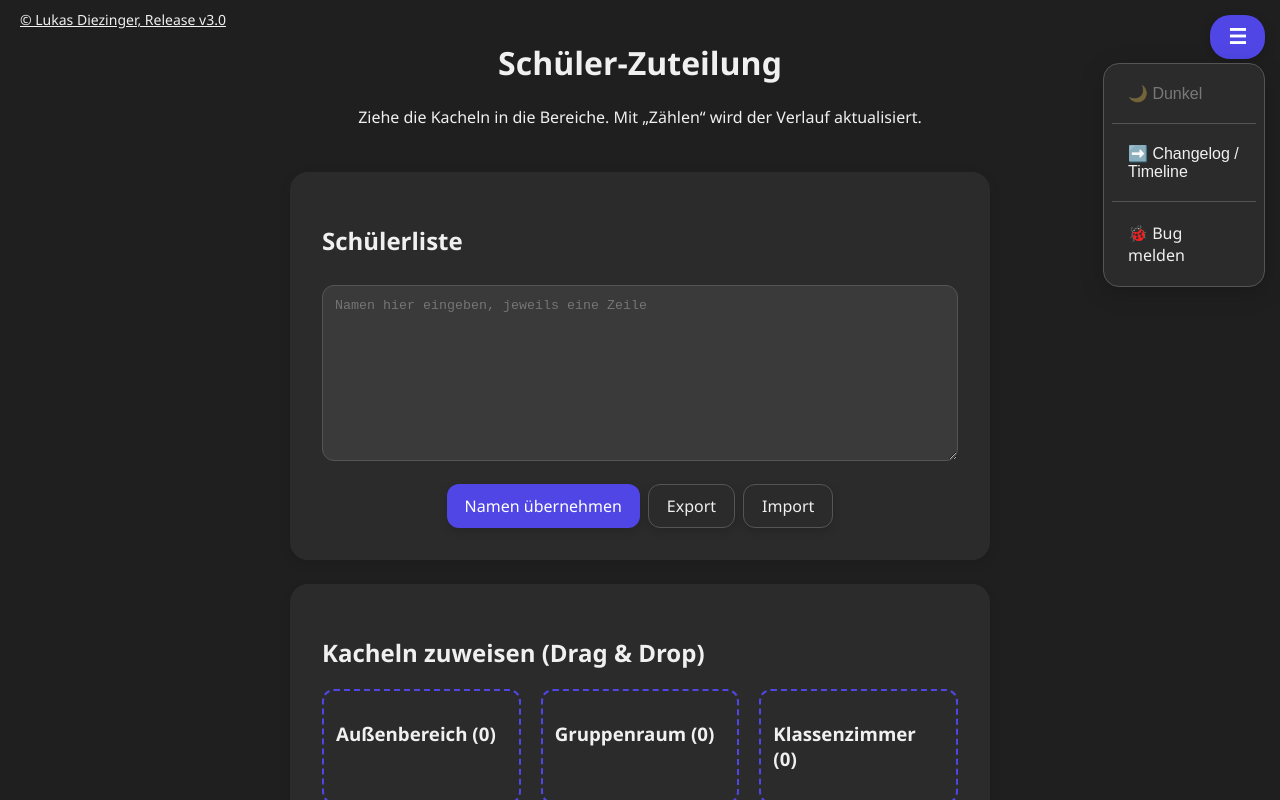
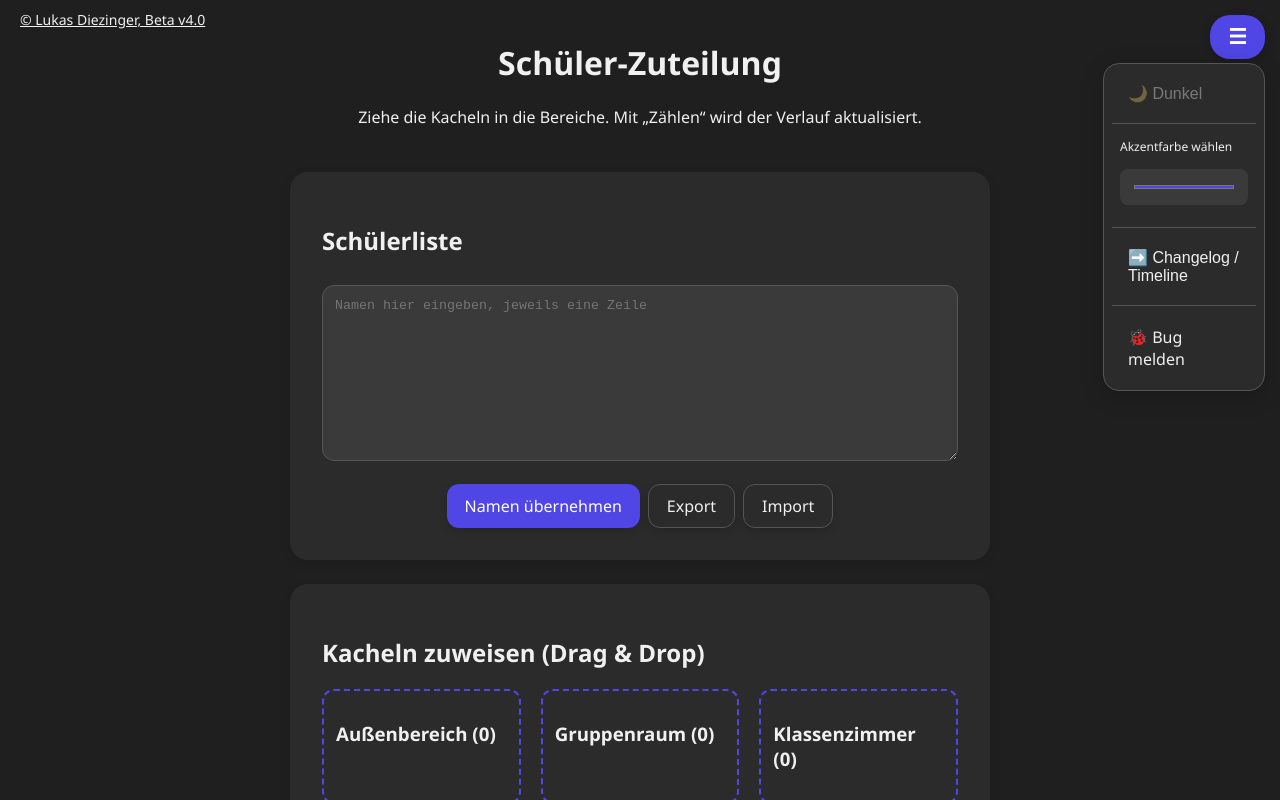
Before and after one commit to TheUltimateVxnom/ZuteilungSchueler, a React (Vite) app: page / in a window 1280 px wide. Both pictures are taken after a click on the button "Menü öffnen". Shown: the top 800 px of the page. Built offline with nearby package versions, Linux system fonts and the light colour scheme.

Commit message:
Beta v4.0

```diff
--- a/src/App.jsx
+++ b/src/App.jsx
@@ -1,7 +1,7 @@
 import React, { useEffect, useState, useRef } from "react";
 import Maintenance from "./Maintenance.jsx"; // Wartungsseite importieren
 
-function MenuDropdown({ theme, toggleTheme, onShowTimeline, onShowApp, view, onShow404 }) {
+function MenuDropdown({ theme, toggleTheme, onShowTimeline, onShowApp, view, onShow404, accent, onAccentChange }) {
   const [open, setOpen] = useState(false);
   const ref = useRef();
 
@@ -32,6 +32,17 @@ function MenuDropdown({ theme, toggleTheme, onShowTimeline, onShowApp, view, onS
            {theme === "light" ? "🌙 Dunkel" : "☀️ Hell"}
             </button>
             <div className="menu-divider" />
+          <div style={{ padding: '6px 16px' }}>
+            <label style={{ display: 'block', fontSize: 12, marginBottom: 6 }}>Akzentfarbe wählen</label>
+            <input
+              aria-label="Accent color"
+              type="color"
+              value={accent}
+              onChange={(e) => onAccentChange(e.target.value)}
+              style={{ width: '100%', height: 36, borderRadius: 8, border: 'none', cursor: 'pointer' }}
+            />
+          </div>
+          <div className="menu-divider" />
           {view === "app" ? (
             <button className="menu-item" onClick={() => { setOpen(false); onShowTimeline(); }}>
               ➡️ Changelog / Timeline
@@ -179,6 +190,34 @@ export default function App() {
   }, [theme]);
   const toggleTheme = () => setTheme(theme === "light" ? "dark" : "light");
 
+  // Accent color for main app (picker in menu)
+  const [accent, setAccent] = useState(() => localStorage.getItem('accent') || '#4f46e5');
+  useEffect(() => {
+    try { document.documentElement.style.setProperty('--accent', accent); } catch (e) {}
+  }, [accent]);
+
+  const handleAccentChange = (hex) => {
+    setAccent(hex);
+    try { document.documentElement.style.setProperty('--accent', hex); } catch (e) {}
+    try {
+      const dark = shadeColor(hex, -12);
+      document.documentElement.style.setProperty('--accent-hover', dark);
+    } catch (e) {}
+    localStorage.setItem('accent', hex);
+  };
+
+  function shadeColor(hex, percent) {
+    const h = hex.replace('#','');
+    const num = parseInt(h,16);
+    let r = (num >> 16) + Math.round(255 * (percent/100));
+    let g = ((num >> 8) & 0x00FF) + Math.round(255 * (percent/100));
+    let b = (num & 0x0000FF) + Math.round(255 * (percent/100));
+    r = Math.max(Math.min(255, r), 0);
+    g = Math.max(Math.min(255, g), 0);
+    b = Math.max(Math.min(255, b), 0);
+    return '#' + ( (1<<24) + (r<<16) + (g<<8) + b ).toString(16).slice(1);
+  }
+
   // Wartungsmodus prüfen
   const maintenance = import.meta.env.VITE_MAINTENANCE_MODE === "true";
   if (maintenance) return <Maintenance />;
@@ -194,7 +233,7 @@ export default function App() {
           rel="noopener noreferrer"
           style={{ color: "inherit", textDecoration: "underline", cursor: "pointer" }}
         >
-          © Lukas Diezinger, Release v3.0
+          © Lukas Diezinger, Beta v4.0
         </a>
       </footer>
       <MenuDropdown
@@ -204,6 +243,8 @@ export default function App() {
         onShowApp={() => setView("app")}
         view={view}
         onShow404={() => setView("404")}
+        accent={accent}
+        onAccentChange={handleAccentChange}
       />
       <div className="app-container">
         <div className="app-inner">
@@ -360,91 +401,49 @@ function Timeline() {
           </div>
         </div>
         <div className="timeline-item">
-          <div
-            className="timeline-dot"
-            style={{
-              background: "#4f46e5",
-              boxShadow: "0 0 16px 4px #4f46e5"
-            }}
-          />
+          <div className="timeline-dot" />
           <div>
             <div className="timeline-date">Beta v3.0</div>
             <div className="timeline-content">Test für neue Features</div>
           </div>
         </div>
         <div className="timeline-item">
-          <div
-            className="timeline-dot"
-            style={{
-              background: "#4f46e5",
-              boxShadow: "0 0 16px 4px #4f46e5"
-            }}
-          />
+          <div className="timeline-dot" />
           <div>
             <div className="timeline-date">Release v2.2</div>
             <div className="timeline-content">Snake-Game im Wartungsmodus, Dunkle Pfeile und Scrollbar</div>
           </div>
         </div>
         <div className="timeline-item">
-          <div
-            className="timeline-dot"
-            style={{
-              background: "#4f46e5",
-              boxShadow: "0 0 16px 4px #4f46e5"
-            }}
-          />
+          <div className="timeline-dot" />
           <div>
             <div className="timeline-date">Release v2.0</div>
             <div className="timeline-content">Timeline, Anpassung für jedes Gerät, Bug-Meldefunktion</div>
           </div>
         </div>
         <div className="timeline-item">
-          <div
-            className="timeline-dot"
-            style={{
-              background: "#4f46e5",
-              boxShadow: "0 0 16px 4px #4f46e5"
-            }}
-          />
+          <div className="timeline-dot" />
           <div>
             <div className="timeline-date">Beta v2.0</div>
             <div className="timeline-content">Tests für den Release v2.0</div>
           </div>
         </div>
         <div className="timeline-item">
-          <div
-            className="timeline-dot"
-            style={{
-              background: "#4f46e5",
-              boxShadow: "0 0 16px 4px #4f46e5"
-            }}
-          />
+          <div className="timeline-dot" />
           <div>
             <div className="timeline-date">Release v1.2</div>
             <div className="timeline-content">Wartungsmodus, Hoveranimationen, Glow</div>
           </div>
         </div>
         <div className="timeline-item">
-          <div
-            className="timeline-dot"
-            style={{
-              background: "#4f46e5",
-              boxShadow: "0 0 16px 4px #4f46e5"
-            }}
-          />
+          <div className="timeline-dot" />
           <div>
             <div className="timeline-date">Release v1.0</div>
             <div className="timeline-content">Dark-Mode</div>
           </div>
         </div>
         <div className="timeline-item">
-          <div
-            className="timeline-dot"
-            style={{
-              background: "#4f46e5",
-              boxShadow: "0 0 16px 4px #4f46e5"
-            }}
-          />
+          <div className="timeline-dot" />
           <div>
             <div className="timeline-date">Beta v1.0</div>
             <div className="timeline-content">Projekt gestartet</div>
--- a/src/Maintenance.jsx
+++ b/src/Maintenance.jsx
@@ -1,6 +1,6 @@
 import React, { useState, useEffect, useRef } from "react";
 
-function MenuDropdown({ theme, toggleTheme, showSnake, onShow404 }) {
+function MenuDropdown({ theme, toggleTheme, showSnake, onShow404, accent, onAccentChange }) {
   const [open, setOpen] = useState(false);
   const ref = useRef();
 
@@ -28,6 +28,17 @@ function MenuDropdown({ theme, toggleTheme, showSnake, onShow404 }) {
             {theme === "light" ? "🌙 Dunkel" : "☀️ Hell"}
           </button>
           <div className="menu-divider" />
+          <div style={{ padding: '6px 16px' }}>
+            <label style={{ display: 'block', fontSize: 12, marginBottom: 6 }}>Akzentfarbe wählen</label>
+            <input
+              aria-label="Accent color"
+              type="color"
+              value={accent}
+              onChange={(e) => onAccentChange(e.target.value)}
+              style={{ width: '100%', height: 36, borderRadius: 8, border: 'none', cursor: 'pointer' }}
+            />
+          </div>
+          <div className="menu-divider" />
           <button className="menu-item" onClick={() => { setOpen(false); showSnake(); }}>
             🐍 Snake spielen
           </button>
@@ -43,6 +54,7 @@ function MenuDropdown({ theme, toggleTheme, showSnake, onShow404 }) {
 
 export default function Maintenance() {
   const [theme, setTheme] = useState("light");
+  const [accent, setAccent] = useState("#4f46e5");
   const [snakeOpen, setSnakeOpen] = useState(false);
   const [view, setView] = useState("main"); // "main" oder "404"
 
@@ -50,6 +62,10 @@ export default function Maintenance() {
     const savedTheme = localStorage.getItem("theme") || "light";
     setTheme(savedTheme);
     document.documentElement.setAttribute("data-theme", savedTheme);
+    const savedAccent = localStorage.getItem('accent') || '#4f46e5';
+    setAccent(savedAccent);
+    // Apply accent immediately
+    try { document.documentElement.style.setProperty('--accent', savedAccent); } catch (e) {}
   }, []);
 
   const toggleTheme = () => {
@@ -58,6 +74,32 @@ export default function Maintenance() {
     document.documentElement.setAttribute("data-theme", newTheme);
     localStorage.setItem("theme", newTheme);
   };
+
+  const handleAccentChange = (hex) => {
+    setAccent(hex);
+    try { document.documentElement.style.setProperty('--accent', hex); } catch (e) {}
+    // also update accent-hover slightly darker for nicer UX
+    try {
+      // simple darker variant by reducing lightness a bit (naive)
+      const dark = shadeColor(hex, -12);
+      document.documentElement.style.setProperty('--accent-hover', dark);
+    } catch (e) {}
+    localStorage.setItem('accent', hex);
+  };
+
+  // small helper to darken/lighten hex color
+  function shadeColor(hex, percent) {
+    // hex in format #rrggbb
+    const h = hex.replace('#','');
+    const num = parseInt(h,16);
+    let r = (num >> 16) + Math.round(255 * (percent/100));
+    let g = ((num >> 8) & 0x00FF) + Math.round(255 * (percent/100));
+    let b = (num & 0x0000FF) + Math.round(255 * (percent/100));
+    r = Math.max(Math.min(255, r), 0);
+    g = Math.max(Math.min(255, g), 0);
+    b = Math.max(Math.min(255, b), 0);
+    return '#' + ( (1<<24) + (r<<16) + (g<<8) + b ).toString(16).slice(1);
+  }
 
   return (
     <>
@@ -68,7 +110,7 @@ export default function Maintenance() {
           rel="noopener noreferrer"
           style={{ color: "inherit", textDecoration: "underline", cursor: "pointer" }}
         >
-          © Lukas Diezinger, Release v3.0
+          © Lukas Diezinger, Beta v4.0
         </a>
       </footer>
       <div
@@ -89,6 +131,8 @@ export default function Maintenance() {
             toggleTheme={toggleTheme}
             showSnake={() => setSnakeOpen(true)}
             onShow404={() => setView("404")}
+            accent={accent}
+            onAccentChange={handleAccentChange}
           />
         )}
         {view === "main" && (
@@ -191,8 +235,11 @@ function SnakeOverlay({ onClose }) {
     const ctx = canvasRef.current.getContext("2d");
     ctx.fillStyle = "#222";
     ctx.fillRect(0, 0, size * tile, size * tile);
+    // determine accent color from CSS variable so canvas follows the picker
+    const css = getComputedStyle(document.documentElement);
+    const accentCol = css.getPropertyValue('--accent')?.trim() || '#4f46e5';
     // Snake
-    ctx.fillStyle = "#4f46e5";
+    ctx.fillStyle = accentCol;
     snake.forEach(s => ctx.fillRect(s.x * tile, s.y * tile, tile - 2, tile - 2));
     // Food
     ctx.fillStyle = "#16a34a";
@@ -214,7 +261,7 @@ function SnakeOverlay({ onClose }) {
     }
     if (!started) {
       ctx.font = "bold 28px Segoe UI";
-      ctx.fillStyle = "#4f46e5";
+      ctx.fillStyle = accentCol;
       ctx.textAlign = "center";
       ctx.fillText("Snake", (size * tile) / 2, (size * tile) / 2 - 10);
       ctx.font = "bold 18px Segoe UI";
```
Also changed, not shown: src/index.css (+19 -14 lines).
